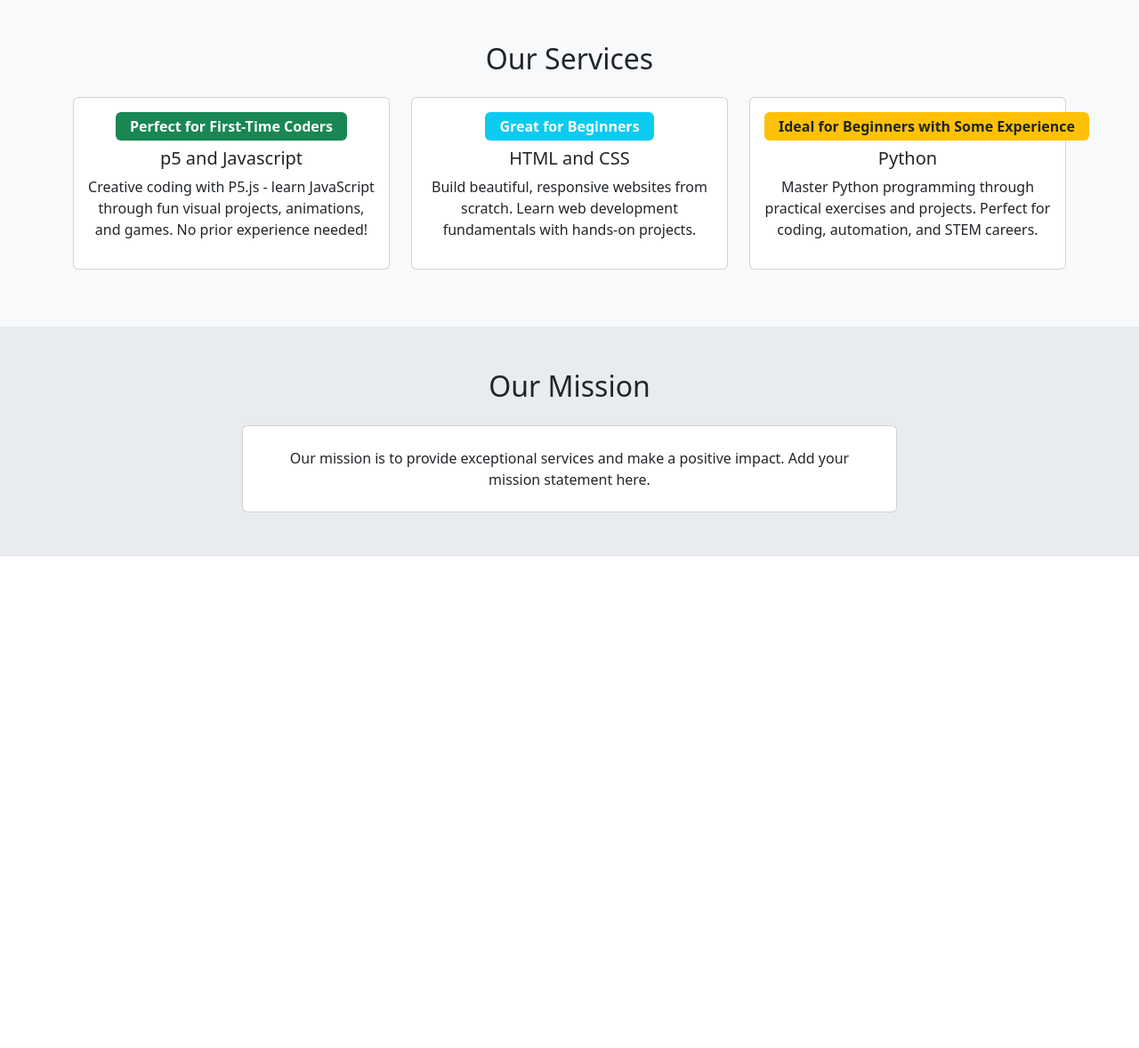
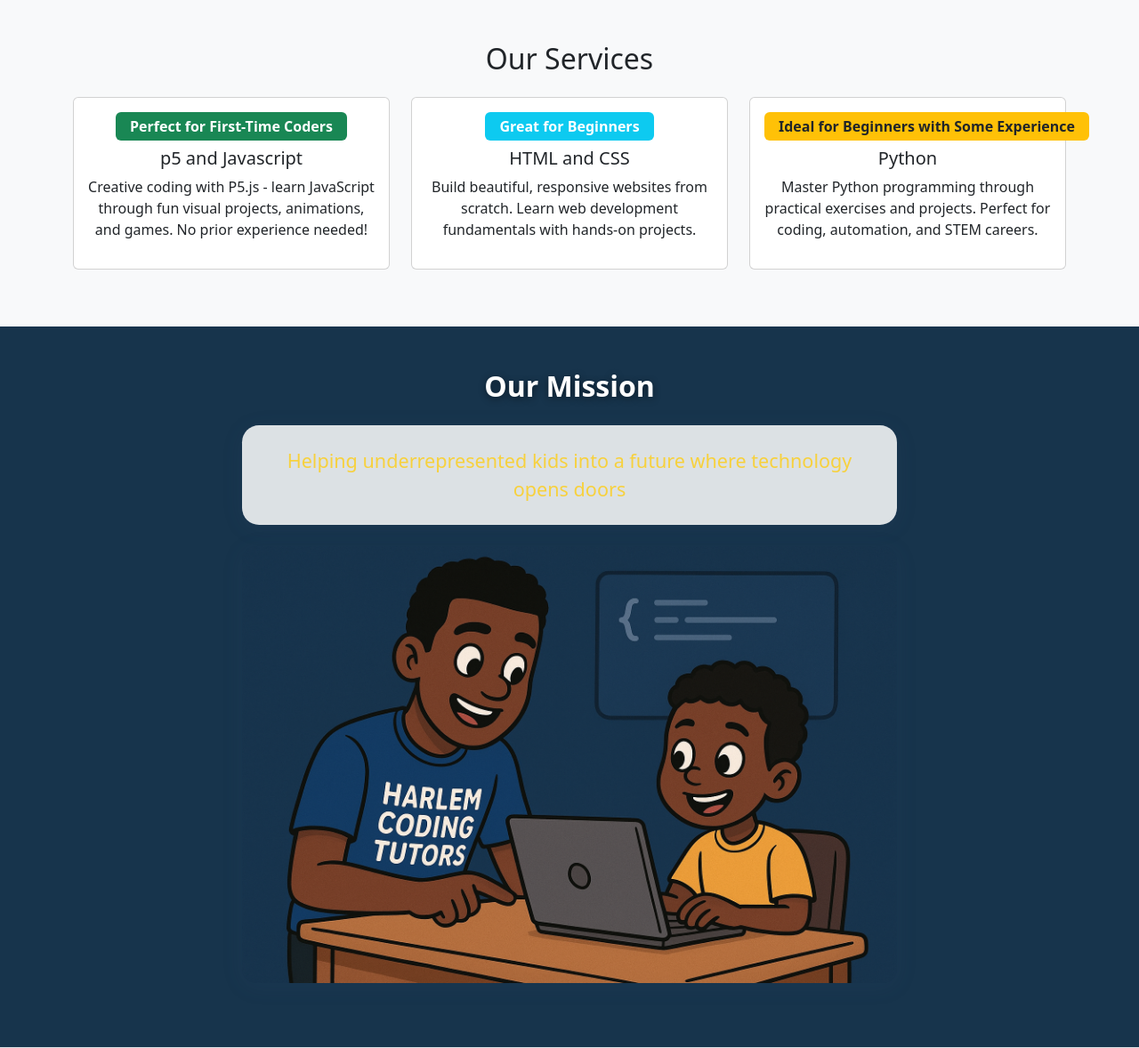
Before and after one commit to era-trin/CS_Tutoring, a Flask app: page / in a window 1280 px wide. Shown: the part 548-1726 px from the top of the page at 89% size. Before the commit the page ends 1173 px from the top, so only its background shows below. Run offline with Flask 3, Linux system fonts and the light colour scheme.

Commit message:
Finally added a picture in the mission section this took 2 hours

```diff
--- a/static/styles.css
+++ b/static/styles.css
@@ -1,3 +1,41 @@
+/* General Styles */
+/* Mission Section Background Image & Readability */
+.mission-section {
+  background: url('../static/coding_tutors_AI1.png') center center/cover no-repeat;
+  position: relative;
+  min-height: 350px;
+  color: #fff;
+}
+
+.mission-overlay {
+  position: absolute;
+  top: 0; left: 0; right: 0; bottom: 0;
+  background: rgb(23, 52, 76); /* dark blue semi-transparent overlay for readability */
+  z-index: 1;
+}
+
+.mission-title {
+  color: #fff;
+  text-shadow: 0 2px 8px rgba(0,0,0,0.45);
+  font-weight: 700;
+}
+
+.mission-card {
+  background: rgba(255,255,255,0.85);
+  border-radius: 1.2rem;
+  box-shadow: 0 4px 24px 0 rgba(60, 90, 130, 0.10);
+  color: #1a3766;
+  font-size: 1.15rem;
+  font-weight: 500;
+  padding: 2rem 1.2rem 1.5rem 1.2rem;
+  z-index: 2;
+}
+
+.mission-text {
+  color: #f7d13d;
+  font-size: 1.35rem;
+    font-weight: 500;
+}
 /* --- Course Cards Custom Styles --- */
 .course-card {
   border: none;
--- a/templates/index.html
+++ b/templates/index.html
@@ -67,16 +67,19 @@
     </section>
 
     <!-- Our Mission Section Wireframe -->
-    <section class="mission-section py-5" style="background: #e9ecef;">
-        <div class="container">
-            <h2 class="text-center mb-4">Our Mission</h2>
-            <div class="row justify-content-center">
-                <div class="col-md-8">
-                    <div class="card p-4">
-                        <p class="mb-0 text-center">Our mission is to provide exceptional services and make a positive impact. Add your mission statement here.</p>
+    <section class="mission-section py-5 position-relative">
+        <div class="mission-overlay"></div>
+        <div class="container position-relative" style="z-index:2;">
+                <h2 class="text-center mb-4 mission-title">Our Mission</h2>
+                <div class="row justify-content-center">
+                    <div class="col-md-8">
+                        <div class="mission-card p-4 mx-auto">
+                            <p class="mb-0 text-center mission-text">Helping underrepresented kids into a future where technology opens doors</p>
+                        </div>
+                        <br>
+                        <img src="{{ url_for('static', filename='coding_tutors_AI1.png') }}" alt="Coding Tutors AI" class="img-fluid mb-4" style="border-radius: 1rem; box-shadow: 0 4px 24px rgba(60,90,130,0.10);">
                     </div>
                 </div>
-            </div>
         </div>
     </section>
 <div class = "border-bottom">
```
Also changed, not shown: static/coding_tutors_AI1.png (added), static/comic_photo_coding.png (added), 1 other file.
